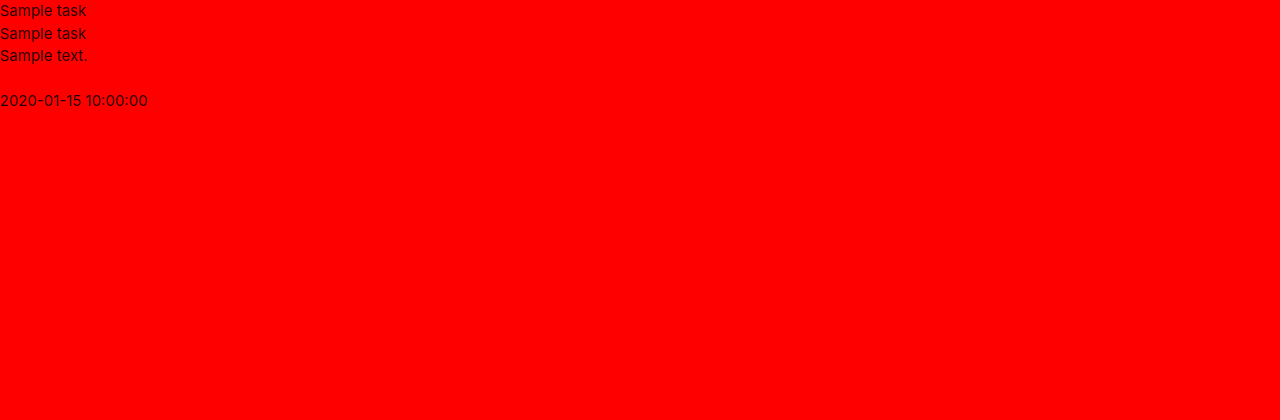
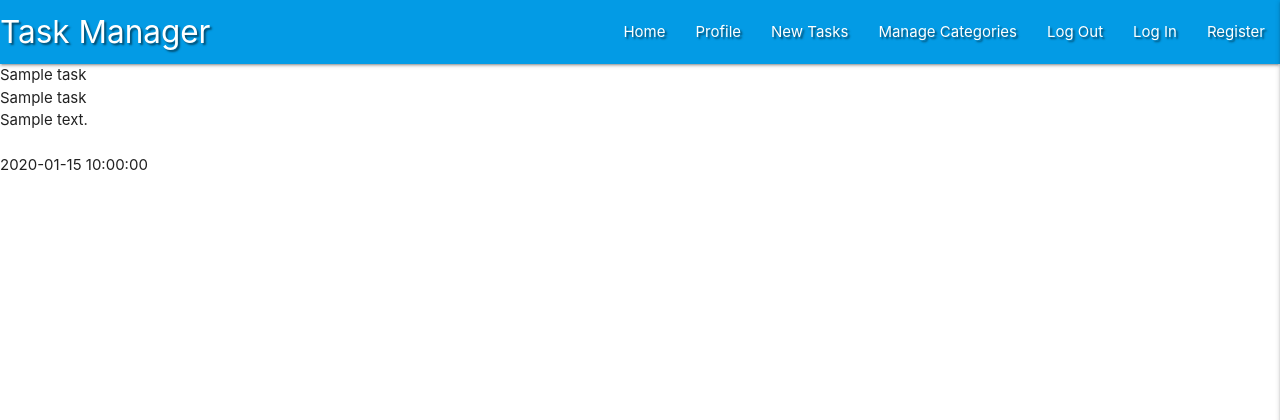
Before and after one commit to adamdelancey/mongo-flask-walkthrough, a Flask app: page / in a window 1280 px wide. Shown: the top 420 px of the page. Run offline with Flask 2, Linux system fonts and the light colour scheme; a database or web service that is not in the repository returns one stand-in record (values such as "Sample title"); some libraries are stand-ins or nearby versions.

Commit message:
add materialize navbar and sidenav

```diff
--- a/static/css/style.css
+++ b/static/css/style.css
@@ -1,4 +1,3 @@
-body{
-    background-color:red;
-
+.text-shadow{
+    text-shadow: 2px 2px 2px rgba(0, 0, 0, 0.5)
 }
--- a/static/js/script.js
+++ b/static/js/script.js
@@ -0,0 +1,3 @@
+  $(document).ready(function(){
+    $('.sidenav').sidenav({edge: "right"});
+  });
--- a/templates/base.html
+++ b/templates/base.html
@@ -11,7 +11,40 @@
     {% endblock %}
     <title>Task Manager</title>
 </head>
+
 <body>
+<header>
+<!--main top navbar-->
+
+    <nav class="nav-extended text-shadow light-blue darken-1">
+        <div class="nav-wrapper">
+        <a href="{{ url_for('get_tasks')}}" class="brand-logo">Task Manager</a>
+        <a href="#" data-target="mobile-demo" class="sidenav-trigger right"><i class="fas fa-bars"></i></a>
+        <ul class="right hide-on-med-and-down">
+            <li><a href="{{ url_for('get_tasks')}}">Home</a></li>
+            <li><a href="#">Profile</a></li>
+            <li><a href="#">New Tasks</a></li>
+            <li><a href="#">Manage Categories</a></li>
+            <li><a href="#">Log Out</a></li>
+            <li><a href="#">Log In</a></li>
+            <li><a href="#">Register</a></li>
+
+        </ul>
+        </div>
+    </nav>
+<!--mobile side navbar-->
+    <ul class="sidenav" id="mobile-demo">
+        <li><h4 class="center-align light-blue-text text-darken-4">Task Manager</h4></li>
+        <li><a href="{{ url_for('get_tasks')}}">Home</a></li>
+        <li><a href="#">Profile</a></li>
+        <li><a href="#">New Tasks</a></li>
+        <li><a href="#">Manage Categories</a></li>
+        <li><a href="#">Log Out</a></li>
+        <li><a href="#">Log In</a></li>
+        <li><a href="#">Register</a></li>
+    </ul>
+
+</header>
 {% block content %}
 
 {% endblock %}
```
